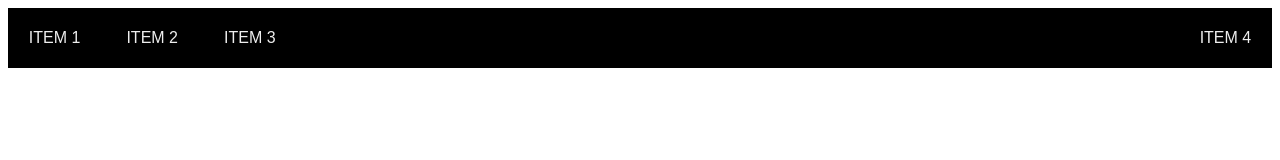
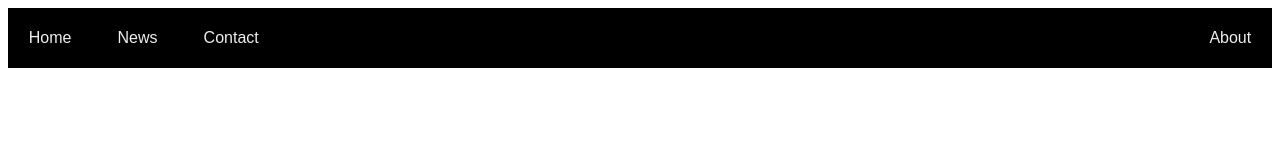
Before and after one commit to SebasRiv/Ejercicios-CSS, a plain HTML site: page Display/index.html in a window 1280 px wide. Drawn offline with Linux system fonts and the light colour scheme.

Commit message:
Mejoras menu

```diff
--- a/Display/index.html
+++ b/Display/index.html
@@ -9,10 +9,10 @@
 <body>
     <nav class="nav">
         <ul class="list">
-            <li class="item"><a href="#">ITEM 1</a></li>
-            <li class="item"><a href="#">ITEM 2</a></li>
-            <li class="item"><a href="#">ITEM 3</a></li>
-            <li class="item item-r"><a href="#">ITEM 4</a></li>
+            <li class="item"><a href="#">Home</a></li>
+            <li class="item"><a href="#">News</a></li>
+            <li class="item"><a href="#">Contact</a></li>
+            <li class="item item-r"><a href="#">About</a></li>
         </ul>
     </nav>
 </body>
--- a/Display/style.css
+++ b/Display/style.css
@@ -29,7 +29,7 @@ body {
 }
 
 .item a:hover {
-    background-color: chartreuse;
+    background-color: lightgreen;
     color: #000;
 }
 
```
